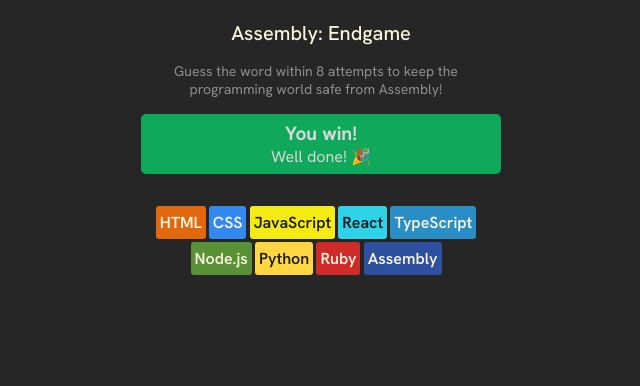
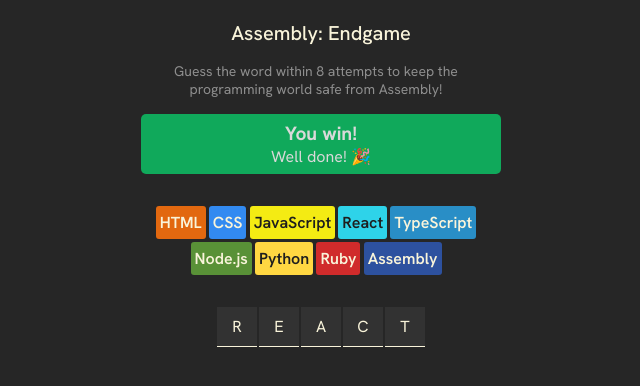
Before and after one commit to Muno7/assembly_endgame, a React (Vite) app: page / in a window 1280 px wide. Shown: the top 386 px of the page, without its empty margins (319-959 px from the left). Built offline with nearby package versions, Linux system fonts and the light colour scheme.

Commit message:
Added the word section

```diff
--- a/src/App.jsx
+++ b/src/App.jsx
@@ -1,5 +1,11 @@
 import React from 'react'
 import { languages } from './languages'
+
+export default function AssemblyEndgame() {
+
+  const [currentWord, setCurrentWord] = React.useState('react')
+
+  const letterElements = currentWord.split('').map((letter, index) => <span key={index}>{letter.toUpperCase()}</span>)
 
   const languageElements = languages.map(lang => {
     const styles = {
@@ -16,7 +22,6 @@
     )
   })
 
-export default function AssemblyEndgame() {
   return (
     <main>
       <header>
@@ -31,6 +36,9 @@
       <section className='languages-container'>
         {languageElements}
       </section>
+      <section className='word-container'>
+        {letterElements}
+      </section>
     </main>
   )
 }
--- a/src/index.css
+++ b/src/index.css
@@ -73,3 +73,22 @@
   padding: 6px 4px;
   font-weight: 600;
 }
+
+.word-container {
+  display: flex;
+  justify-content: center;
+  align-items: center;
+  gap: 2px;
+
+}
+
+.word-container span {
+  width: 40px;
+  height: 40px;
+  display: flex;
+  justify-content: center;
+  align-items: center;
+  background-color: rgba(50, 50, 50, 1);
+  color: rgba(249, 244, 218, 1);
+  border-bottom: 1px solid rgba(249, 244, 218, 1);
+}
```
Lines whose indentation alone changed are shown as unchanged.
